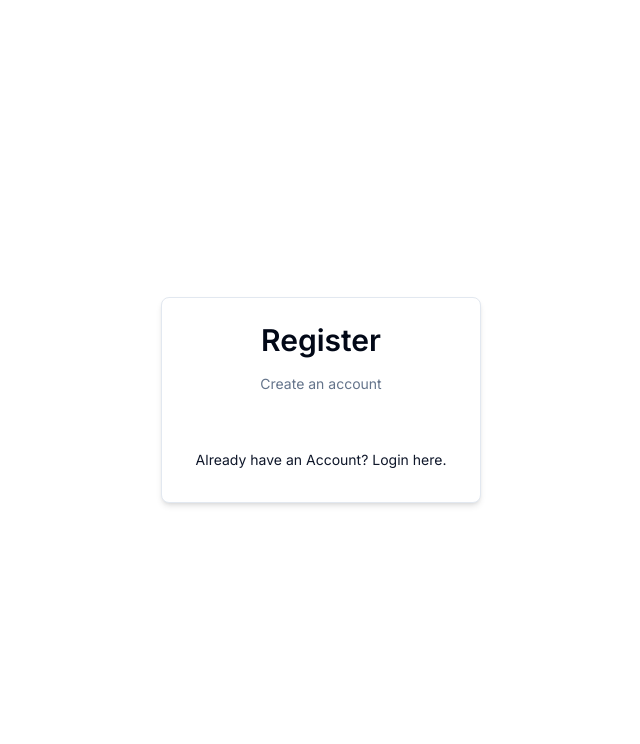
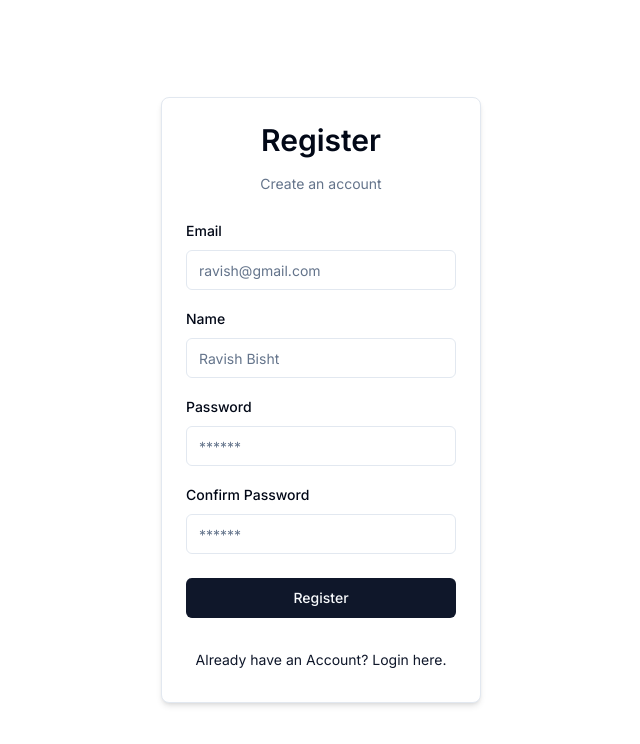
Before and after one commit to cykoravish/cykoravish-next, a Next.js app: page /auth/register in a window 1280 px wide. Shown: the top 744 px of the page, without its empty margins (319-959 px from the left). Built offline with nearby package versions, Linux system fonts and the light colour scheme.

Commit message:
register form ui done

```diff
--- a/src/app/auth/register/page.tsx
+++ b/src/app/auth/register/page.tsx
@@ -1,6 +1,7 @@
 "use client";
 
 import CardWrapper from "@/components/auth/card-wrapper";
+import { Button } from "@/components/ui/button";
 import {
   Form,
   FormControl,
@@ -10,7 +11,28 @@ import {
   FormLabel,
   FormMessage,
 } from "@/components/ui/form";
+import { Input } from "@/components/ui/input";
+import { RegisterSchema } from "@/schema";
+import { zodResolver } from "@hookform/resolvers/zod";
+import { useForm } from "react-hook-form";
+import * as z from "zod";
+
 export default function RegisterPage() {
+  const form = useForm<z.infer<typeof RegisterSchema>>({
+    resolver: zodResolver(RegisterSchema),
+    defaultValues: {
+      email: "",
+      name: "",
+      password: "",
+      confirmPassword: "",
+    },
+  });
+
+  // 2. Define a submit handler.
+  function onSubmit(values: z.infer<typeof RegisterSchema>) {
+
+    console.log("val: ",values);
+  }
   return (
     <CardWrapper
       label="Create an account"
@@ -18,7 +40,65 @@ export default function RegisterPage() {
       backButtonHref="/auth/login"
       backButtonLabel="Already have an Account? Login here."
     >
-      <form></form>
+      <Form {...form}>
+        <form onSubmit={form.handleSubmit(onSubmit)} className="space-y-6">
+          <div className="space-y-4">
+            <FormField
+              control={form.control}
+              name="email"
+              render={({ field }) => (
+                <FormItem>
+                  <FormLabel>Email</FormLabel>
+                  <FormControl>
+                    <Input placeholder="ravish@gmail.com" {...field} />
+                  </FormControl>
+                  <FormMessage />
+                </FormItem>
+              )}
+            />
+            <FormField
+              control={form.control}
+              name="name"
+              render={({ field }) => (
+                <FormItem>
+                  <FormLabel>Name</FormLabel>
+                  <FormControl>
+                    <Input placeholder="Ravish Bisht" {...field} />
+                  </FormControl>
+                  <FormMessage />
+                </FormItem>
+              )}
+            />
+            <FormField
+              control={form.control}
+              name="password"
+              render={({ field }) => (
+                <FormItem>
+                  <FormLabel>Password</FormLabel>
+                  <FormControl>
+                    <Input placeholder="******" type="password" {...field} />
+                  </FormControl>
+                  <FormMessage />
+                </FormItem>
+              )}
+            />
+            <FormField
+              control={form.control}
+              name="confirmPassword"
+              render={({ field }) => (
+                <FormItem>
+                  <FormLabel>Confirm Password</FormLabel>
+                  <FormControl>
+                    <Input placeholder="******" type="password" {...field} />
+                  </FormControl>
+                  <FormMessage />
+                </FormItem>
+              )}
+            />
+          </div>
+          <Button className="w-full" type="submit">Register</Button>
+        </form>
+      </Form>
     </CardWrapper>
   );
 }
--- a/src/components/ui/form.tsx
+++ b/src/components/ui/form.tsx
@@ -93,7 +93,7 @@ const FormLabel = React.forwardRef<
   return (
     <Label
       ref={ref}
-      className={cn(error && "text-destructive", className)}
+      className={cn(error && "text-black", className)}
       htmlFor={formItemId}
       {...props}
     />
```
